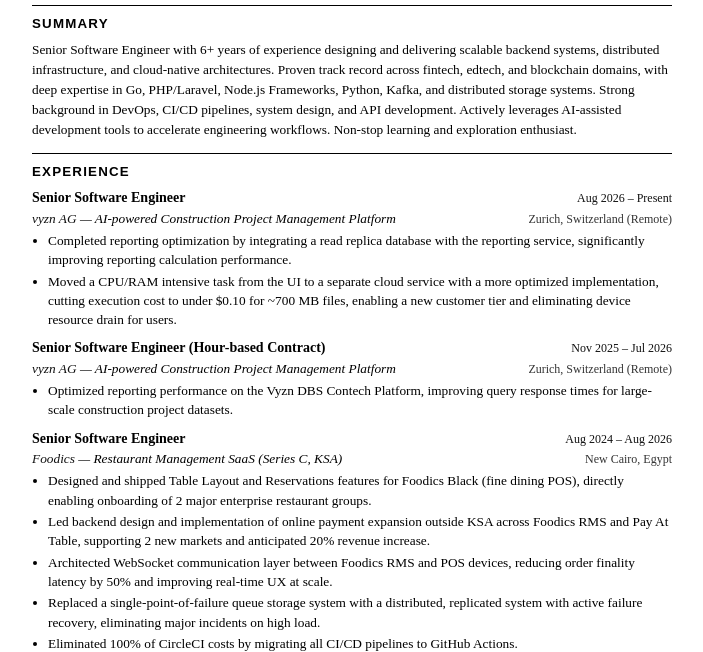
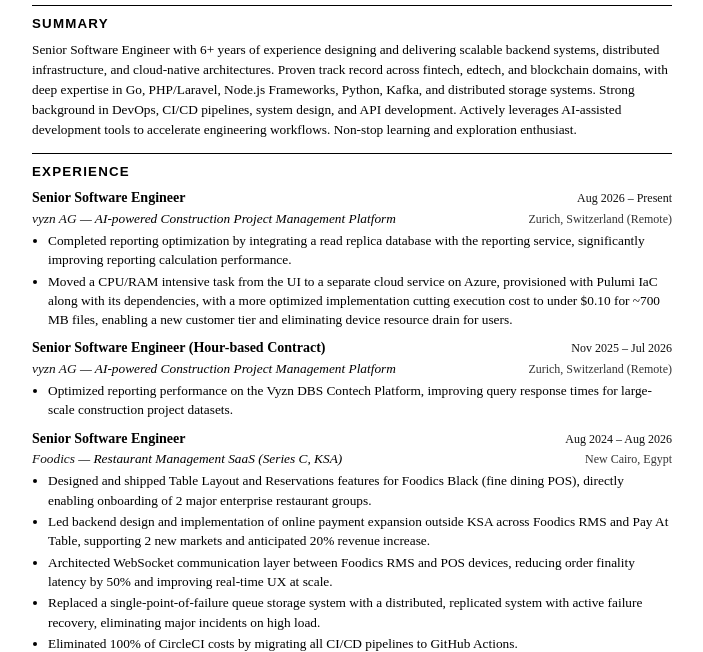
Before and after one commit to devyetii/cv, a plain HTML site: page site/index.html in a window 1280 px wide. Shown: the part 149-801 px from the top of the page, without its empty margins (288-991 px from the left). Drawn offline with Linux system fonts and the light colour scheme.

Commit message:
Mention Pulumi IaC and Azure in vyzn cloud migration bullet

```diff
--- a/site/index.html
+++ b/site/index.html
@@ -209,7 +209,7 @@
         </div>
         <ul class="b">
           <li>Completed reporting optimization by integrating a read replica database with the reporting service, significantly improving reporting calculation performance.</li>
-          <li>Moved a CPU/RAM intensive task from the UI to a separate cloud service with a more optimized implementation, cutting execution cost to under $0.10 for ~700 MB files, enabling a new customer tier and eliminating device resource drain for users.</li>
+          <li>Moved a CPU/RAM intensive task from the UI to a separate cloud service on Azure, provisioned with Pulumi IaC along with its dependencies, with a more optimized implementation cutting execution cost to under $0.10 for ~700 MB files, enabling a new customer tier and eliminating device resource drain for users.</li>
         </ul>
       </div>
       <div class="ent">
```
